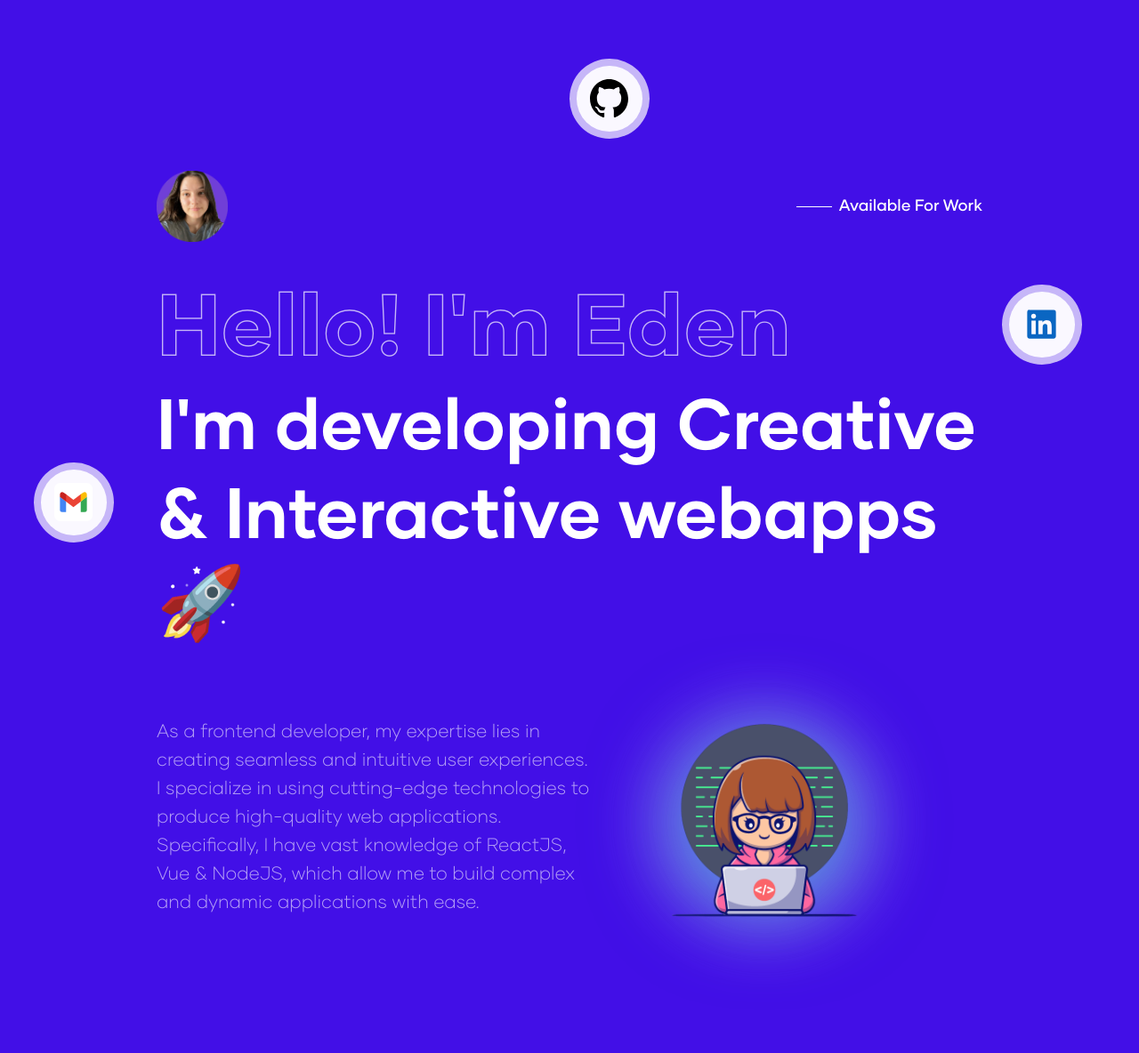
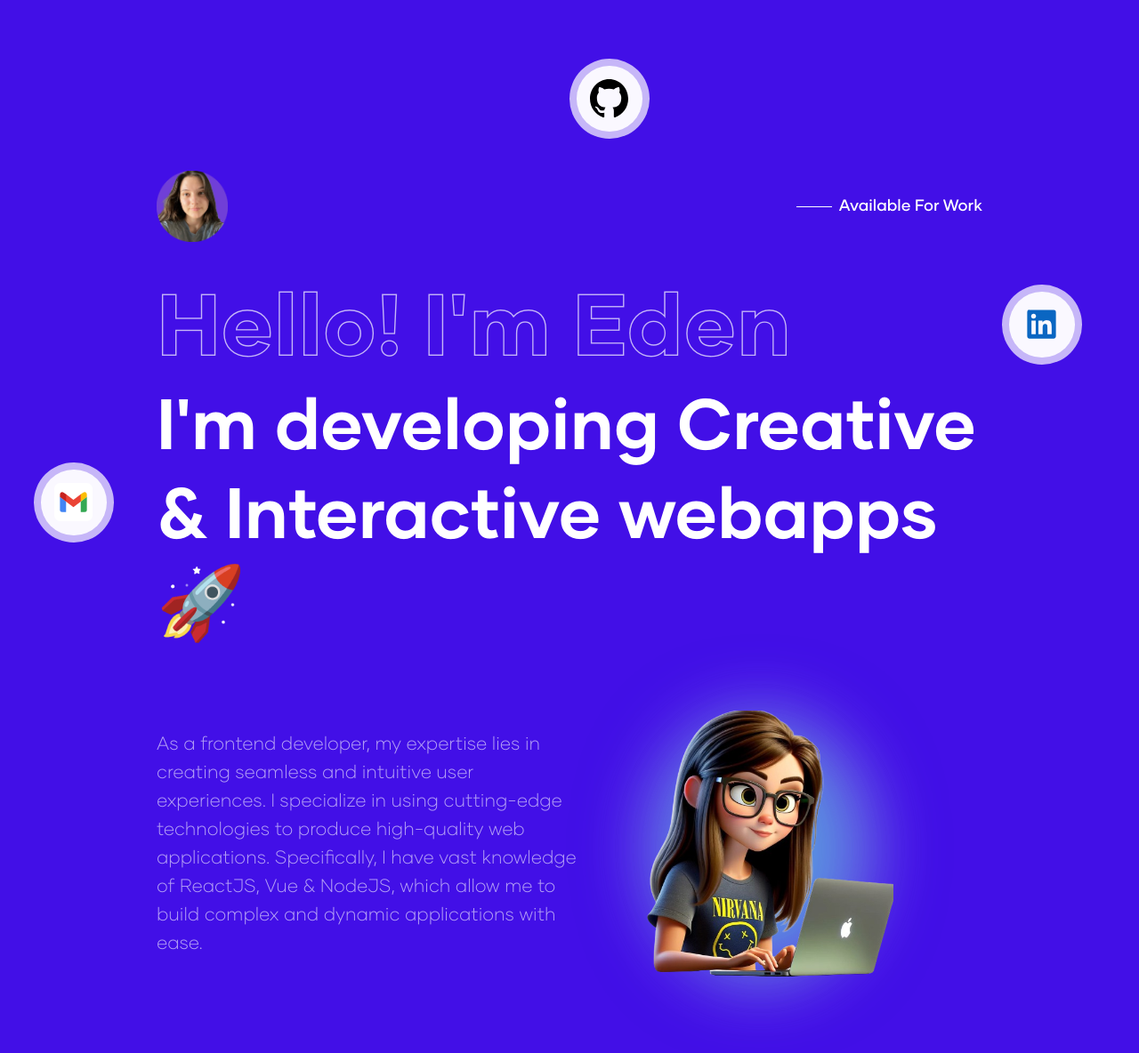
Before and after one commit to EdenRize/Eden-s-Portfolio, a React (Vite) app: page / in a window 1280 px wide. Shown: the top 1184 px of the page at 89% size. Built offline with nearby package versions, Linux system fonts and the light colour scheme.

Commit message:
Change coding img

```diff
--- a/src/styles/cmps/_hero.scss
+++ b/src/styles/cmps/_hero.scss
@@ -19,7 +19,7 @@
 
                 @for $i from 1 through 10 {
                     &.span-#{$i} {
-                        animation-delay: 0.5s + 0.1s * $i;
+                        animation-delay: 0.5s + 0.07s * $i;
                     }
                 }
 
@@ -157,19 +157,18 @@
 
             @include for-wide-layout {
                 margin-inline-end: 150px;
-                width: 90px;
-                height: 90px;
+                width: 100px;
+                height: 150px;
             }
 
             @include for-desktop-layout {
                 margin-inline-end: 200px;
-
             }
 
             @include for-full-layout {
                 margin-inline-start: 250px;
-                width: 190px;
-                height: 190px;
+                width: 200px;
+                height: 300px;
             }
 
             img {
@@ -182,6 +181,7 @@
                 }
 
                 @include for-full-layout {
+                    margin-inline-start: 60px;
                     width: 420px;
                     height: 420px;
                 }
```
Also changed, not shown: public/img/girl-code.png.
